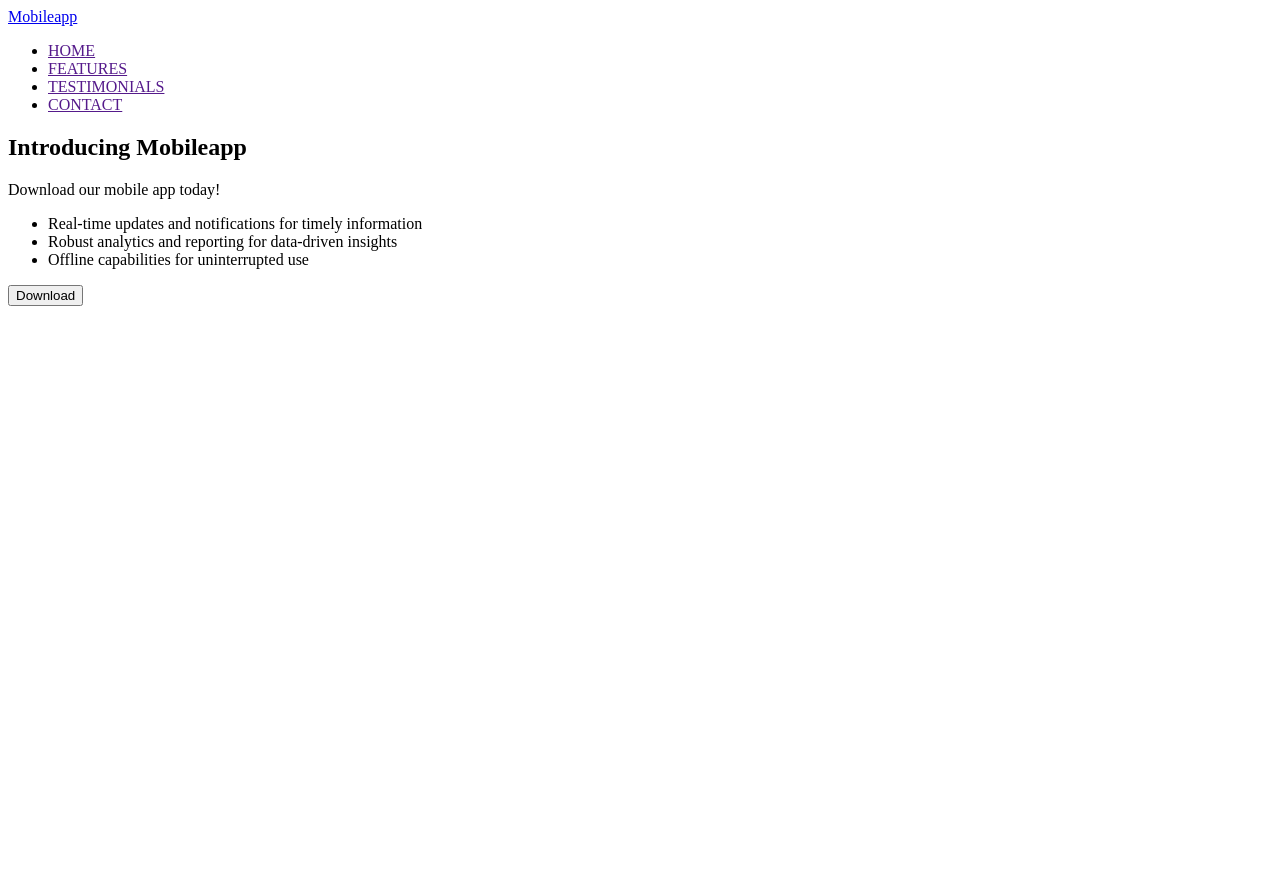
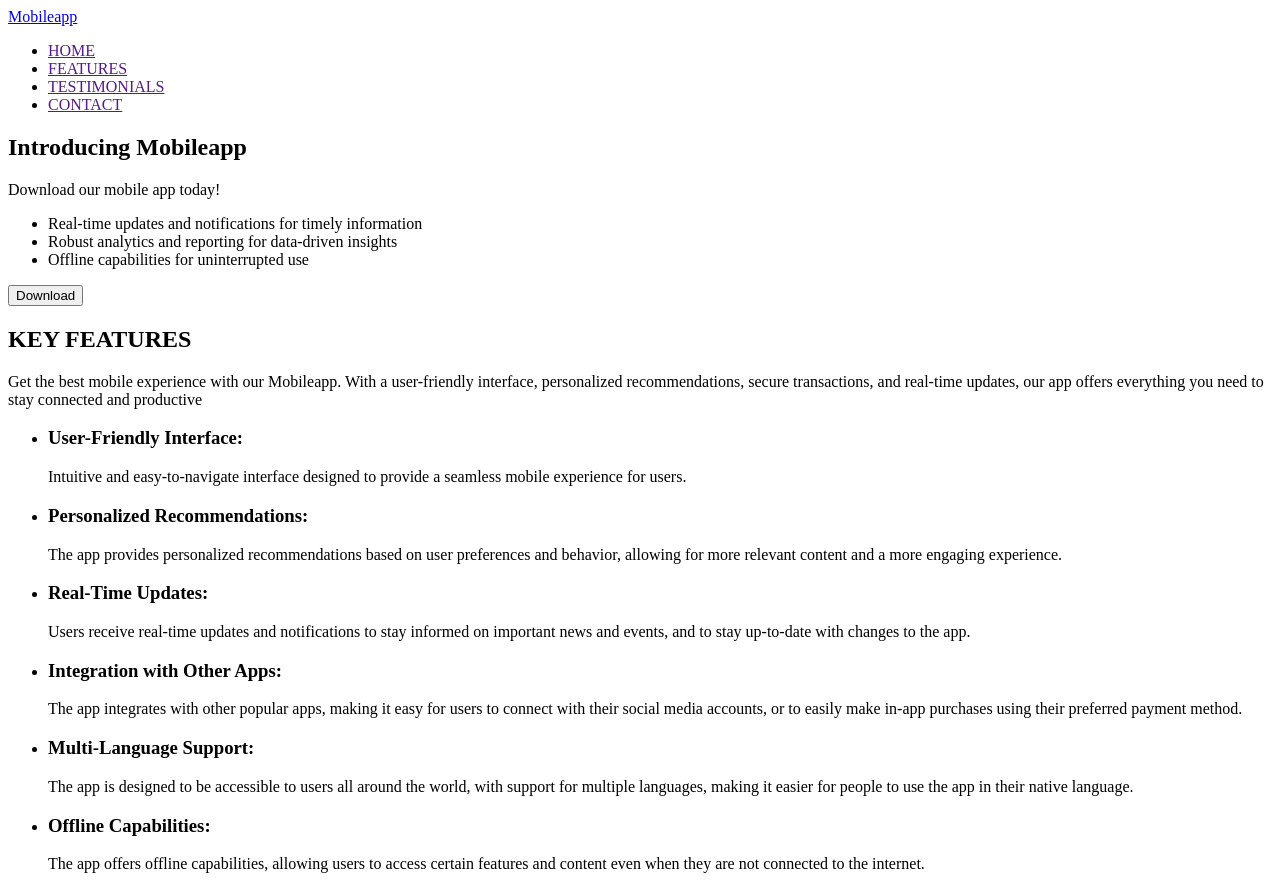
Before and after one commit to sselesnes/blended-01, a plain HTML site: page index.html in a window 1280 px wide. Before the commit the page ends 800 px from the top, so only its background shows below. Drawn offline with Linux system fonts and the light colour scheme.

Commit message:
benefits

```diff
--- a/index.html
+++ b/index.html
@@ -28,6 +28,67 @@
         </ul>
         <button type="button">Download</button>
       </section>
+      <section id="benefits">
+        <h2>KEY FEATURES</h2>
+        <p>
+          Get the best mobile experience with our Mobileapp. With a
+          user-friendly interface, personalized recommendations, secure
+          transactions, and real-time updates, our app offers everything you
+          need to stay connected and productive
+        </p>
+        <ul>
+          <li>
+            <h3>User-Friendly Interface:</h3>
+            <p>
+              Intuitive and easy-to-navigate interface designed to provide a
+              seamless mobile experience for users.
+            </p>
+          </li>
+          <li>
+            <h3>Personalized Recommendations:</h3>
+            <p>
+              The app provides personalized recommendations based on user
+              preferences and behavior, allowing for more relevant content and a
+              more engaging experience.
+            </p>
+          </li>
+          <li>
+            <h3>Real-Time Updates:</h3>
+            <p>
+              Users receive real-time updates and notifications to stay informed
+              on important news and events, and to stay up-to-date with changes
+              to the app.
+            </p>
+          </li>
+        </ul>
+
+        <ul>
+          <li>
+            <h3>Integration with Other Apps:</h3>
+            <p>
+              The app integrates with other popular apps, making it easy for
+              users to connect with their social media accounts, or to easily
+              make in-app purchases using their preferred payment method.
+            </p>
+          </li>
+          <li>
+            <h3>Multi-Language Support:</h3>
+            <p>
+              The app is designed to be accessible to users all around the
+              world, with support for multiple languages, making it easier for
+              people to use the app in their native language.
+            </p>
+          </li>
+          <li>
+            <h3>Offline Capabilities:</h3>
+            <p>
+              The app offers offline capabilities, allowing users to access
+              certain features and content even when they are not connected to
+              the internet.
+            </p>
+          </li>
+        </ul>
+      </section>
     </main>
     <footer></footer>
   </body>
```
